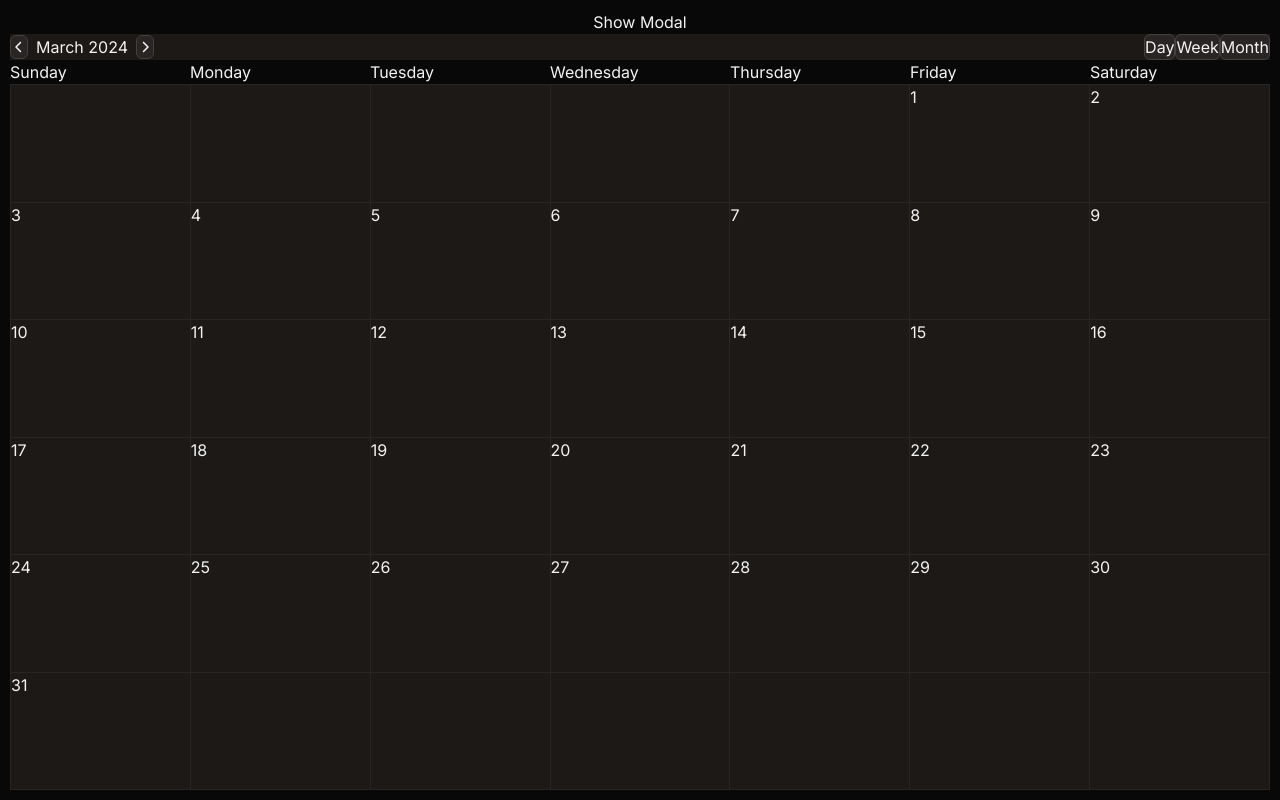
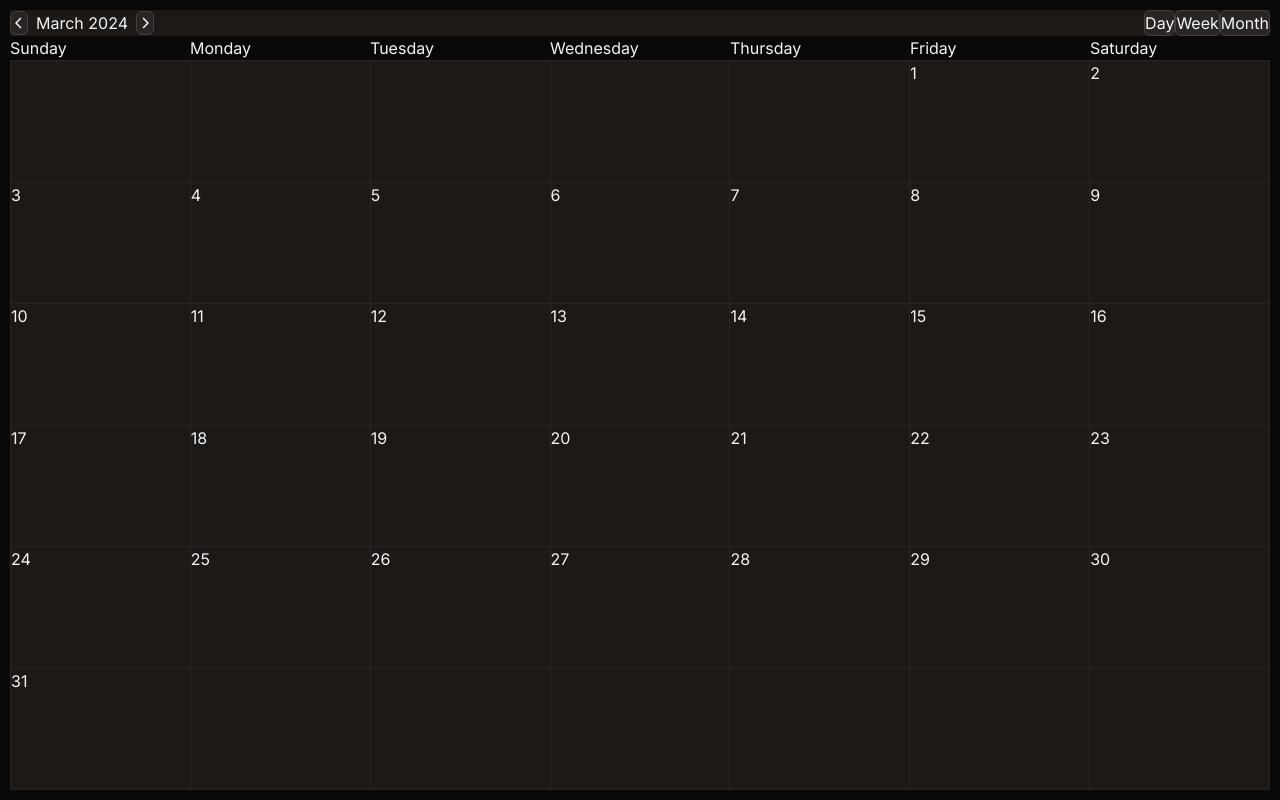
Before and after one commit to marielle-lopez/chrono, a React (Vite) app in the folder frontend/: page / in a window 1280 px wide. Built offline with nearby package versions, Linux system fonts and the light colour scheme.

Commit message:
remove button for testing purposes of `Modal` component

```diff
--- a/frontend/src/App.tsx
+++ b/frontend/src/App.tsx
@@ -152,7 +152,6 @@ function App() {
   return (
     <>
       <BrowserRouter>
-        <button onClick={() => setIsHidden(false)}>Show Modal</button>
         <Modal isHidden={isHidden} setIsHidden={setIsHidden} />
         <NavBar
           label={getNavBarLabel(view)}
```
